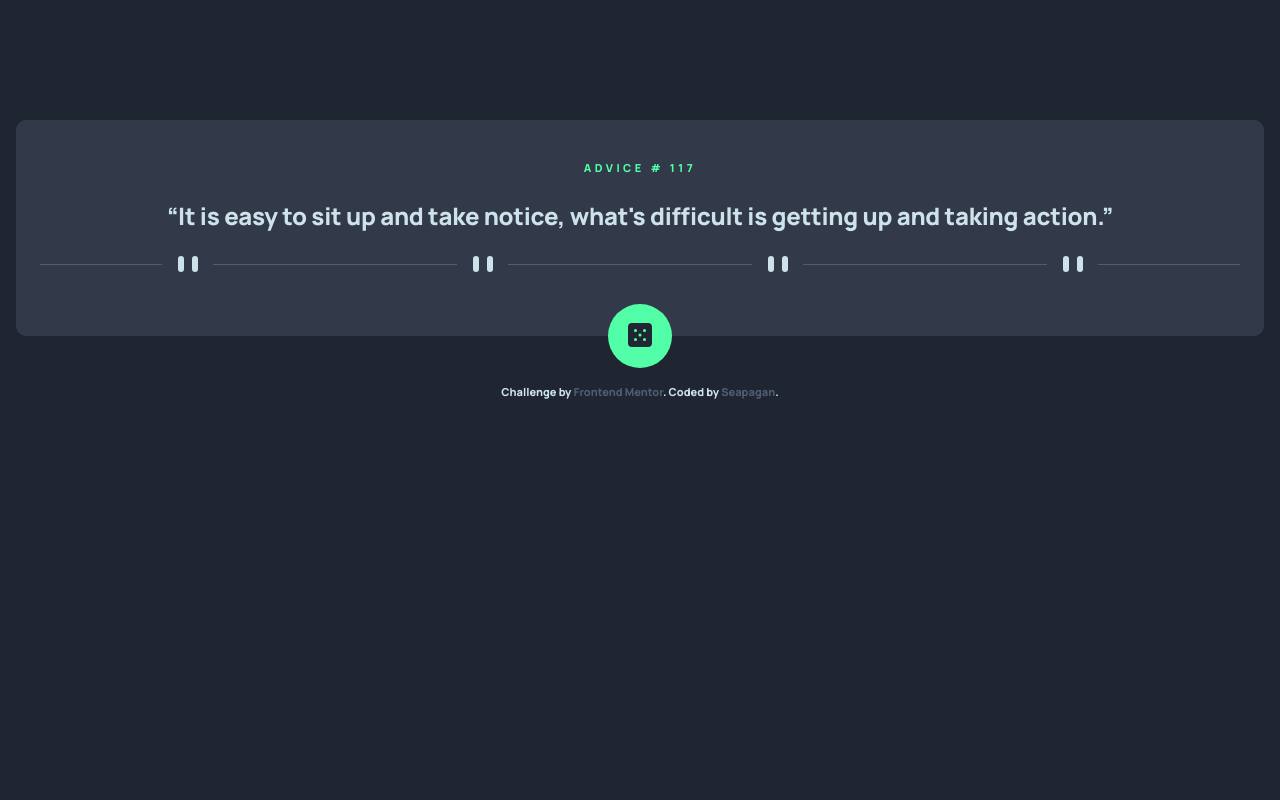
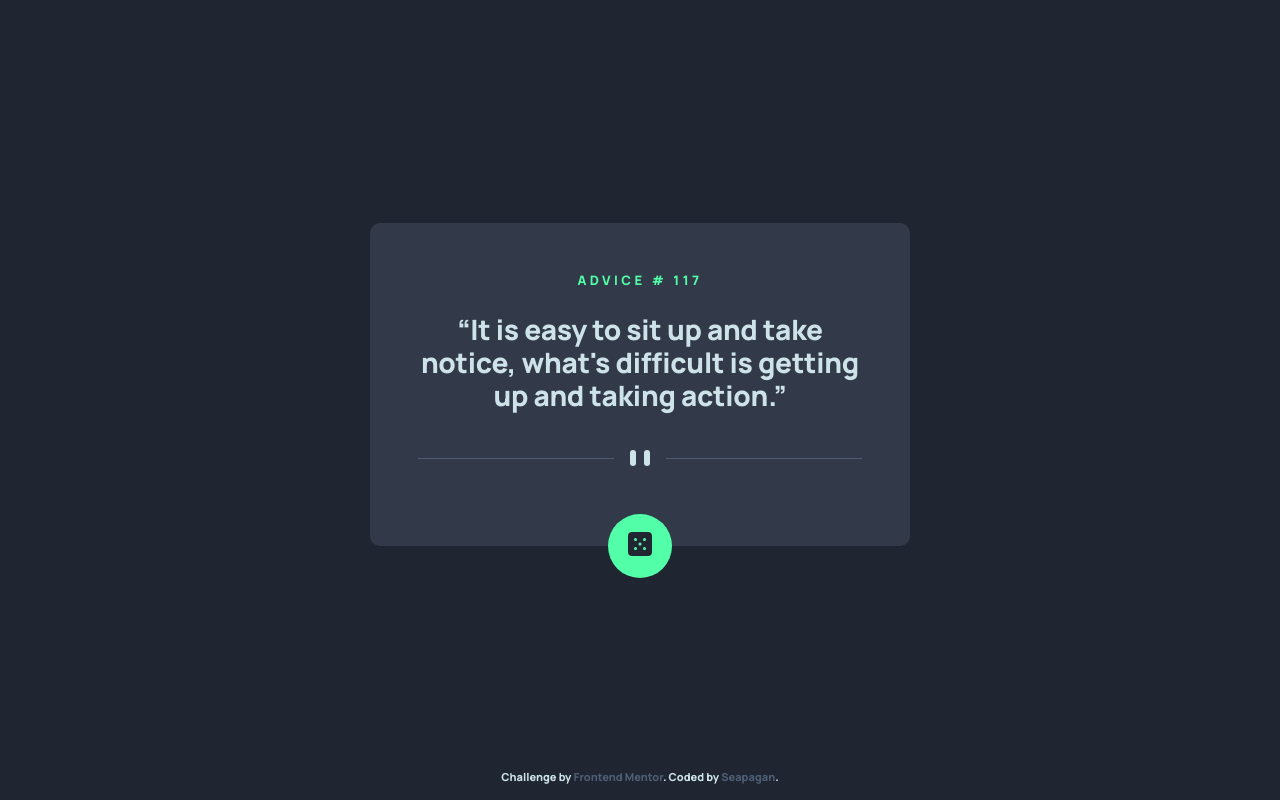
Before and after one commit to seapagan-fem/advice-generator-app, a plain HTML site: page index.html in a window 1280 px wide. Drawn offline with Linux system fonts and the light colour scheme.

Commit message:
style desktop site

```diff
--- a/styles/styles.css
+++ b/styles/styles.css
@@ -23,6 +23,11 @@
 }
 
 body {
+  display: flex;
+  flex-direction: column;
+  justify-content: flex-start;
+  align-items: center;
+  min-height: 100vh;
   font-size: 2.8rem;
   background-color: var(--dark-blue);
 }
@@ -33,9 +38,10 @@ main {
   flex-direction: column;
   align-items: center;
   background-color: var(--dark-grayish-blue);
+  padding: 40px 24px 64px 24px;
   margin: 120px 16px 32px 16px;
-  padding: 40px 24px 64px 24px;
   border-radius: 10px;
+  max-width: 540px;
 }
 
 header {
@@ -60,10 +66,8 @@ header h1 {
   margin: 24px 0;
 }
 
-.divider {
-  background-image: url(../images/pattern-divider-mobile.svg);
-  width: 100%;
-  height: 16px;
+.divider::before {
+  content: url(../images/pattern-divider-mobile.svg);
 }
 
 .advice-button {
@@ -88,3 +92,40 @@ header h1 {
   color: var(--grayish-blue);
   text-decoration: none;
 }
+
+/* -------------------------------------------------------------------------- */
+/*                                media queries                               */
+/* -------------------------------------------------------------------------- */
+@media screen and (min-width: 600px) {
+  body {
+    position: relative;
+    justify-content: center;
+  }
+
+  main {
+    margin: 0;
+    margin-bottom: 32px;
+    padding: 48px 48px 72px 48px;
+  }
+
+  header {
+    font-size: 1.3rem;
+  }
+
+  .advice {
+    font-size: 2.8rem;
+  }
+
+  .divider::before {
+    content: url(../images/pattern-divider-desktop.svg);
+  }
+
+  button:hover {
+    box-shadow: 0px 0px 40px var(--neon-green);
+  }
+
+  footer {
+    position: absolute;
+    bottom: 16px;
+  }
+}
```
